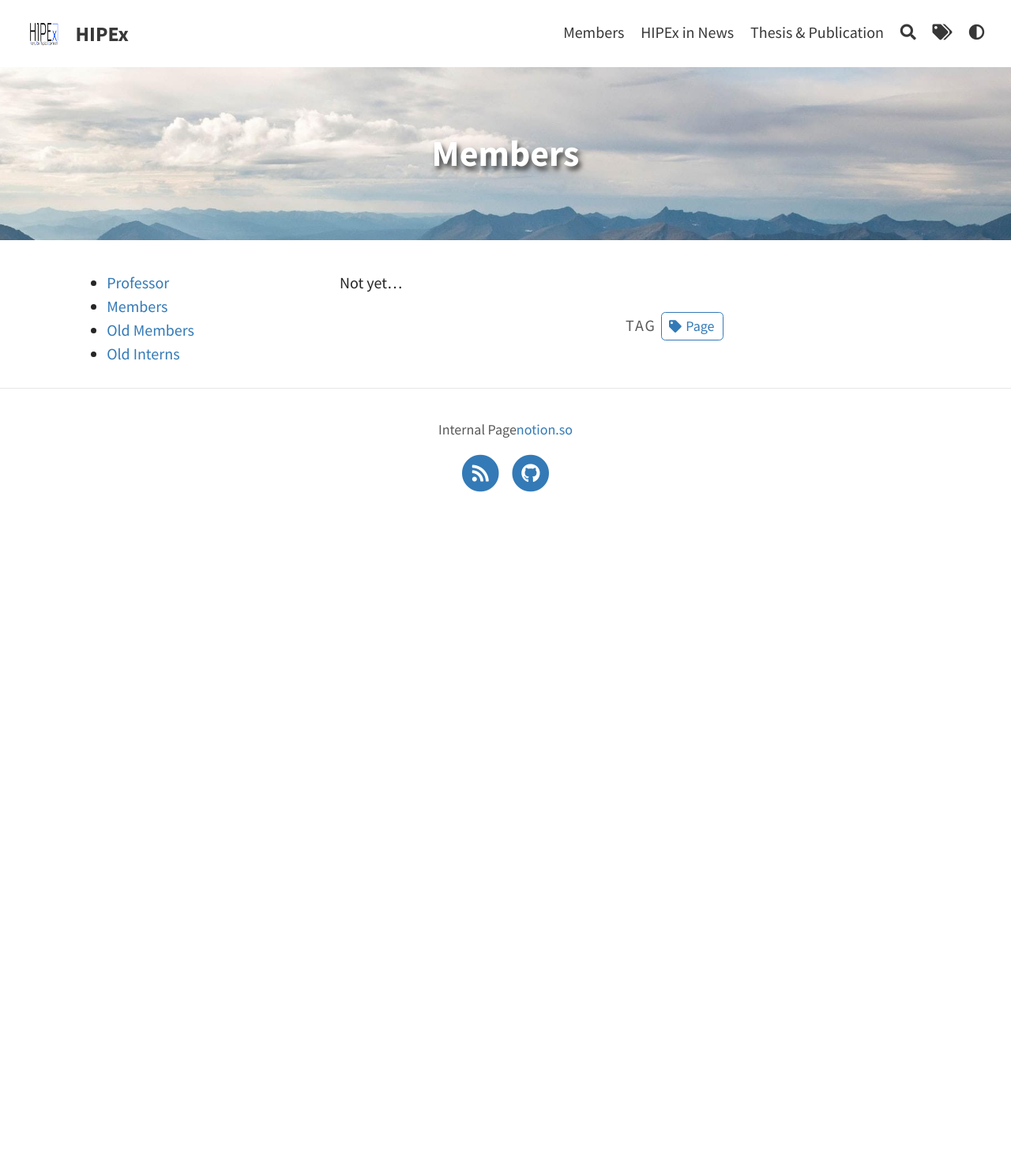
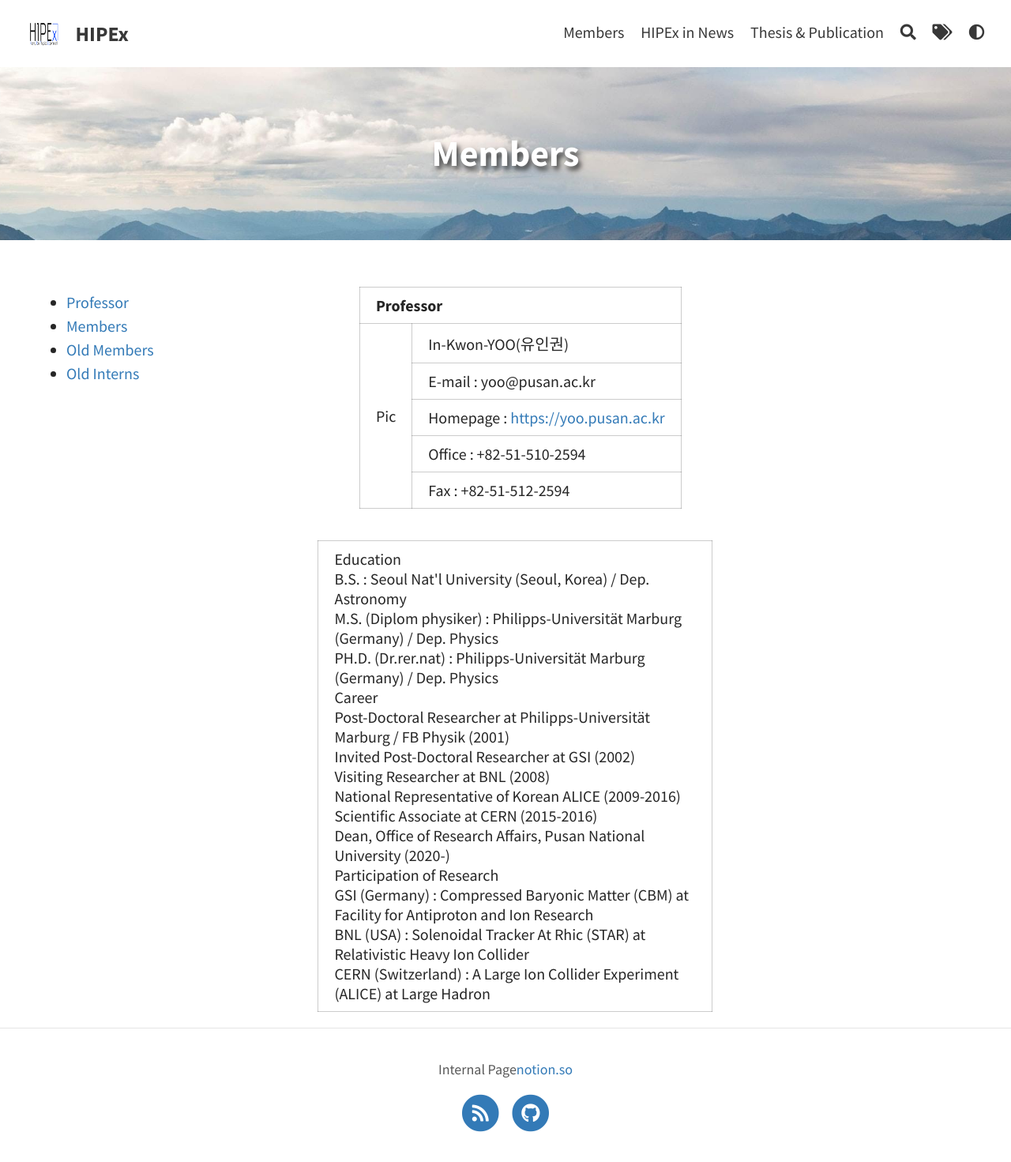
Before and after one commit to nebula-c/nebula-c.github.io, a Jekyll site: the page built from pages/members.md, in a window 1280 px wide. Shown: the whole page at 79% size. Built offline with Jekyll 4.4.1, drawn with Linux system fonts in a browser that asks for light colours; nearby versions of some CDN libraries; library files that are not in the unit come from our copies; comment, search, counter and statistics services are not loaded; before the commit the page ends 900 px from its top, so only the background shows below that.

Commit message:
members-prof

```diff
--- a/_includes/blog/blog.liquid
+++ b/_includes/blog/blog.liquid
@@ -2,7 +2,7 @@
     {% unless paginator.posts %}
     <article>
       <section class="post-content">
-        <h2>This is test page of HIPEX</h2>
+        <h2>This is test page of HIPEx(이미지 바꿀겁니다)</h2>
         <h3>물질의 근원을 찾아서</h3>
         <p>연구동기(Motivation)</p>
         <ul>
--- a/_includes/members.html
+++ b/_includes/members.html
@@ -6,15 +6,52 @@
     /* article {padding:2%;} */
 </style>
 
+
+
 <div>
-    <section id="container">
-        <aside id="aside">
-            <ul>
-                <li> <a href=''>Professor</a></li>
-                <li> <a href=''>Members</a></li>
-                <li> <a href=''>Old Members</a></li>
-                <li> <a href=''>Old Interns</a></li>
-            </ul>
-        </aside>
-    </section>
+    <table class="table1">
+        <th colspan="2">Professor</th>
+        <tr>
+            <td rowspan="5">Pic</td>
+            <td>In-Kwon-YOO(유인권)</td>
+        </tr>
+        <tr>
+            <td>E-mail : yoo@pusan.ac.kr</td>
+        </tr>
+        <tr>
+            <td>Homepage : <a href='https://yoo.pusan.ac.kr'>https://yoo.pusan.ac.kr</a> </td>
+        </tr>
+        <tr>
+            <td>Office : +82-51-510-2594</td>
+        </tr>
+        <tr>
+            <td>Fax : +82-51-512-2594</td>
+        </tr>
+    </table>
 </div>
+
+<div>
+    <table class="table2">
+        <tr>
+            <td>
+                Education<br>
+                B.S. : Seoul Nat'l University (Seoul, Korea) / Dep. Astronomy<br>
+                M.S. (Diplom physiker) : Philipps-Universität Marburg (Germany) / Dep. Physics<br>
+                PH.D. (Dr.rer.nat) : Philipps-Universität Marburg (Germany) / Dep. Physics<br>
+
+                Career<br>
+                Post-Doctoral Researcher at Philipps-Universität Marburg / FB Physik (2001)<br>
+                Invited Post-Doctoral Researcher at GSI  (2002)<br>
+                Visiting Researcher at BNL (2008)<br>
+                National Representative of Korean ALICE (2009-2016)<br>
+                Scientific Associate at CERN (2015-2016)<br>
+                Dean, Office of Research Affairs, Pusan National University (2020-)  <br>
+
+                Participation of Research<br>
+                GSI (Germany) : Compressed Baryonic Matter (CBM) at Facility for Antiproton and Ion Research<br>
+                BNL (USA) : Solenoidal Tracker At Rhic (STAR) at Relativistic Heavy Ion Collider<br>
+                CERN (Switzerland) : A Large Ion Collider Experiment (ALICE) at Large Hadron<br>
+            </td>
+        </tr>
+    </table>
+</div>
--- /dev/null
+++ b/_layouts/mlay.liquid
@@ -0,0 +1,49 @@
+---
+layout: default
+---
+
+<article {% if page.feature-img %}class="feature-image"{% endif %}>
+
+  <header id="main" style="background-image: url('{{ page.feature-img | relative_url }}')">
+    <div class="title-padder">
+      {% if page.hide_title %}
+        <div class="feature-image-padding"></div>
+      {% else %}
+        <h1 id="{{ page.title | default: "" | cgi_escape }}" class="title"> {{ page.title }}</h1>
+        {% if page.subtitle %}
+        <h2 class="subtitle">{{ page.subtitle }}</h2>
+        {% endif %}
+      {% endif %}
+    </div>
+  </header>
+
+
+    <aside id="aside">
+        <ul>
+            <li> <a href=''>Professor</a></li>
+            <li> <a href=''>Members</a></li>
+            <li> <a href=''>Old Members</a></li>
+            <li> <a href=''>Old Interns</a></li>
+        </ul>
+    </aside>
+
+
+  <section class="post-content">
+  {% if page.bootstrap %}
+  <div class="bootstrap-iso">
+  {% endif %}
+	{{ content }}
+  {% if page.bootstrap %}
+  </div>
+  {% endif %}
+  </section>
+
+
+
+  <!-- Tag list for portfolio -->
+  {% capture tag_list %}{{ page.tags | join: "|"}}{% endcapture %}
+  {% include default/tags_list.liquid tags=tag_list %}
+
+
+
+</article>
--- a/_sass/external/_katex.scss
+++ b/_sass/external/_katex.scss
@@ -1305,7 +1305,7 @@ $katex-font-path: "../../assets/fonts/katex" !default;
 
 .katex .cd-label-right {
   display: inline-block;
-  position: absolute;
+  position: te;
   left: -webkit-calc(50% + 0.3em);
   left: calc(50% + 0.3em);
   text-align: right;
--- a/_sass/includes/_members.scss
+++ b/_sass/includes/_members.scss
@@ -1,3 +1,18 @@
 #aside {
-    width:30%; float:left;
+    width:30%;
+    float: left;
 }
+
+.table1{
+    width: 500px;
+    float: right;
+    margin-right: 20%;
+
+}
+
+.table2{
+    width: 500px;
+    float: right;
+    margin-right: 25%;
+
+}
--- /dev/null
+++ b/_sass/layouts/_mlay.scss
@@ -0,0 +1,48 @@
+.title-padder {
+    padding: $title-padding;
+}
+
+  h1.title {
+    @extend .subtle-txt-shadow;
+    padding: 0.5em 0;
+  }
+
+
+  .subtitle {
+    font-weight: normal;
+    margin-top: 5px;
+    text-shadow: 1px 1px 2px var(--text-shadow);
+  }
+
+  //Shared css in _post.scss
+
+
+  /* --- Aligner --- */
+  /* within page/posts */
+
+  .row {
+    display: flex;
+    flex-wrap: wrap;
+    padding: 0.9% 0 1.5% 0;
+  }
+
+  .column {
+    flex: 50%;
+
+    img {
+      width: 100%;
+      min-width: 250px;
+    }
+
+    .single {
+      width: 50%;
+      display: block;
+    }
+  }
+
+#aside {
+    width:30%;
+    float: left;
+    margin-top: 5%;
+    margin-left: 5%;
+}
--- a/_sass/type-on-strap.scss
+++ b/_sass/type-on-strap.scss
@@ -34,8 +34,10 @@
 @import 'layouts/posts';
 @import 'layouts/blog';
 @import 'layouts/page';
+@import 'layouts/mlay';
 @import 'layouts/tags';
 @import 'layouts/search';
+
 
 /**
 
--- a/pages/members.md
+++ b/pages/members.md
@@ -1,11 +1,8 @@
 ---
-layout: page
+layout: mlay
 title: Members
 permalink: /members/
 feature-img: "assets/img/pexels/travel.jpeg"
-tags: [Page]
 ---
 
 {% include members.html %}
-
-Not yet...
```
Also changed, not shown: _includes/members_members.html (added).
